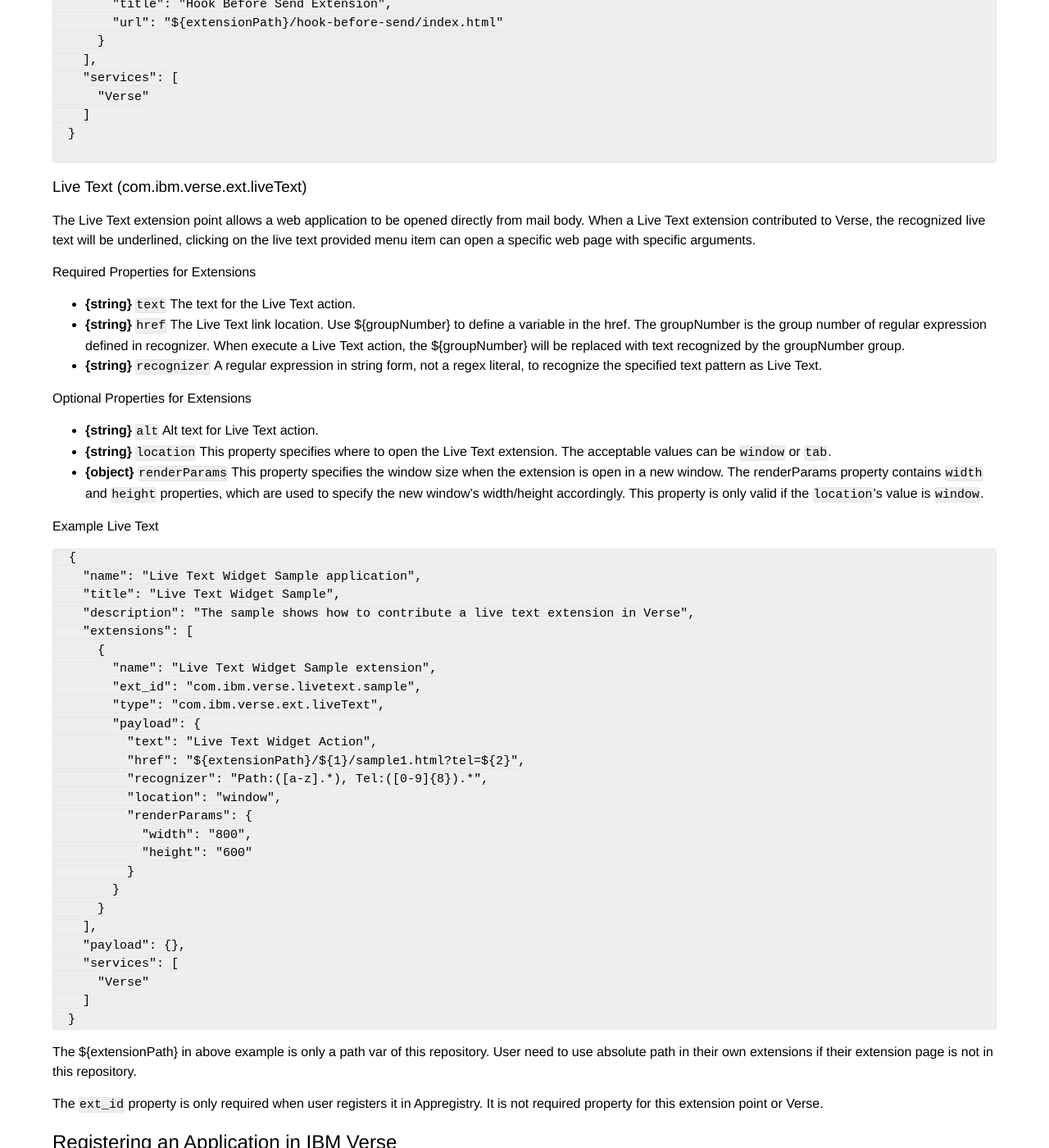
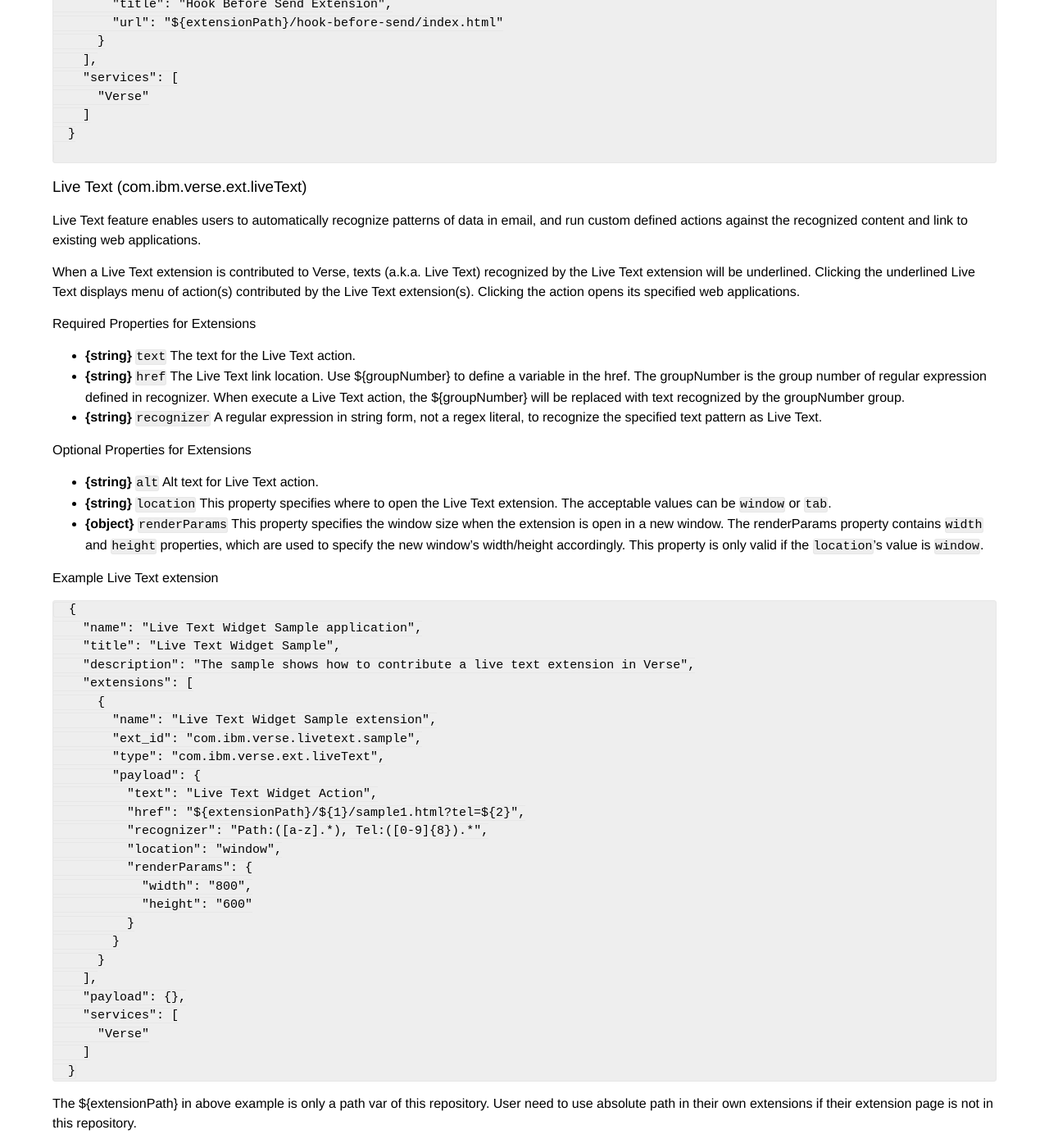
Before and after one commit to ibmverse/verse-developer, a Jekyll site: the page built from _reference/reference.md, in a window 1280 px wide and 1400 px high, scrolled down 7779 px. Shown: the whole window at 82% size. Built offline with Jekyll 4.4.1, drawn with Linux system fonts in a browser that asks for light colours; some of the changed text lies outside the part shown.

Commit message:
Update according to Lijuan's comments.

````diff
--- a/_reference/reference.md
+++ b/_reference/reference.md
@@ -347,7 +347,9 @@
 ```
 
 ### Live Text (com.ibm.verse.ext.liveText)
-The Live Text extension point allows a web application to be opened directly from mail body. When a Live Text extension contributed to Verse, the recognized live text will be underlined, clicking on the live text provided menu item can open a specific web page with specific arguments.
+Live Text feature enables users to automatically recognize patterns of data in email, and run custom defined actions against the recognized content and link to existing web applications.
+
+When a Live Text extension is contributed to Verse, texts (a.k.a. Live Text) recognized by the Live Text extension will be underlined. Clicking the underlined Live Text displays menu of action(s) contributed by the Live Text extension(s). Clicking the action opens its specified web applications.
 
 #### Required Properties for Extensions
 * __{string}__ `text` The text for the Live Text action.
@@ -359,7 +361,7 @@
 * __{string}__ `location` This property specifies where to open the Live Text extension. The acceptable values can be `window` or `tab`.
 * __{object}__ `renderParams` This property specifies the window size when the extension is open in a new window. The renderParams property contains `width` and `height` properties, which are used to specify the new window’s width/height accordingly. This property is only valid if the `location`’s value is `window`.
 
-#### Example Live Text
+#### Example Live Text extension
 ```json
   {
     "name": "Live Text Widget Sample application",
@@ -391,7 +393,7 @@
 
 The ${extensionPath} in above example is only a path var of this repository. User need to use absolute path in their own extensions if their extension page is not in this repository.
 
-The `ext_id` property is only required when user registers it in Appregistry. It is not required property for this extension point or Verse.
+The `ext_id` property is only required when user imports extension json in Appregistry. It is not a required property for this extension point or Verse.
 
 ## Registering an Application in IBM Verse
 To add an application to Verse, you need to register it using the IBM App Registry. For development purposes
````
